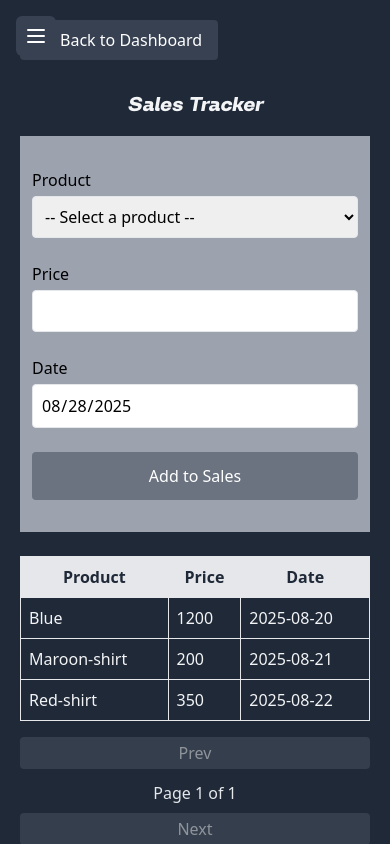
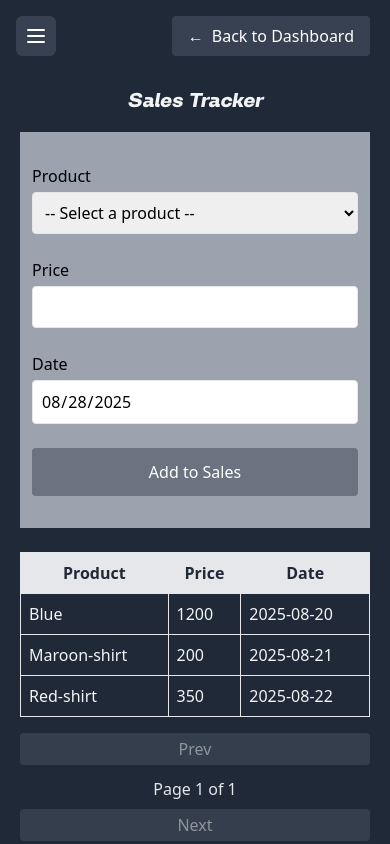
Before and after one commit to dlsntos/smart-target-admin-dashboard, a React (Vite) app: page /dashboard/sales in a window 390 px wide. Built offline with nearby package versions, Linux system fonts and the light colour scheme.

Commit message:
reposition back button for small and medium screens

```diff
--- a/src/pages/dashboard/ConsentAnalytics.jsx
+++ b/src/pages/dashboard/ConsentAnalytics.jsx
@@ -3,8 +3,8 @@ import PieChartComponent from "../../components/PieChart";
 import BackButton from "../../components/BackButton";
 function ConsentAnalytics() {
   return (
-    <div className="flex flex-col items-center h-full lg:ml-64 p-5 overflow-y-auto">
-      <div className="w-full flex justify-start mb-4">
+    <div className="flex flex-col items-center h-full lg:ml-64 px-5 py-4 lg:py-5 overflow-y-auto">
+      <div className="w-full flex justify-end lg-justify-start mb-4">
   			<BackButton />
 			</div>
       <h1 className="my-5 text-2xl text-gray-200 font-lupio">
--- a/src/pages/dashboard/Demographics.jsx
+++ b/src/pages/dashboard/Demographics.jsx
@@ -2,8 +2,8 @@ import BarChartComponent from "../../components/BarChart";
 import BackButton from "../../components/BackButton";
 function Demographics() {
   return (
-    <div className="flex flex-col items-center h-full lg:ml-64 p-5">
-      <div className="w-full flex justify-start mb-4">
+    <div className="flex flex-col items-center h-full lg:ml-64 px-5 py-4 lg:py-5">
+      <div className="w-full flex justify-end lg:justify-start mb-4">
   		  <BackButton />
 		  </div>
       <h1 className="my-5 text-2xl text-gray-200 font-lupio">Demographic Analytics</h1>
--- a/src/pages/dashboard/Feedback.jsx
+++ b/src/pages/dashboard/Feedback.jsx
@@ -83,9 +83,9 @@ function Feedback() {
   };
 
   return (
-  <div className="flex flex-col items-center h-full ml-0 lg:ml-64 px-5 sm:px-6 md:px-8 pt-20 sm:pt-10">
+  <div className="flex flex-col items-center h-full ml-0 lg:ml-64 px-5 py-4 lg:py-5">
     {/* Date Filter */}
-    <div className="w-full flex justify-start mb-4">
+    <div className="w-full flex justify-end lg:justify-start mb-4">
       <BackButton />
     </div>
     <div className="mb-4 flex flex-col sm:flex-row flex-wrap gap-2 sm:gap-2 items-start sm:items-center w-full sm:w-auto">
--- a/src/pages/dashboard/Sales.jsx
+++ b/src/pages/dashboard/Sales.jsx
@@ -73,8 +73,8 @@ function Sales () {
   const totalPages = Math.max(1, Math.ceil(sales.length / itemsPerPage));
 
 return(
-  <div className="flex flex-col items-center h-full ml-0 lg:ml-64 px-5 sm:px-6 md:px-8 pt-5 overflow-x-auto">
-    <div className="w-full flex justify-start mb-4">
+  <div className="flex flex-col items-center h-full ml-0 lg:ml-64 px-5 py-4 lg:py-5">
+    <div className="w-full flex justify-end lg:justify-start mb-4">
   		<BackButton />
 		</div>
     <h1 className="font-lupio text-gray-100 text-xl sm:text-2xl mb-4">Sales Tracker</h1>
```
